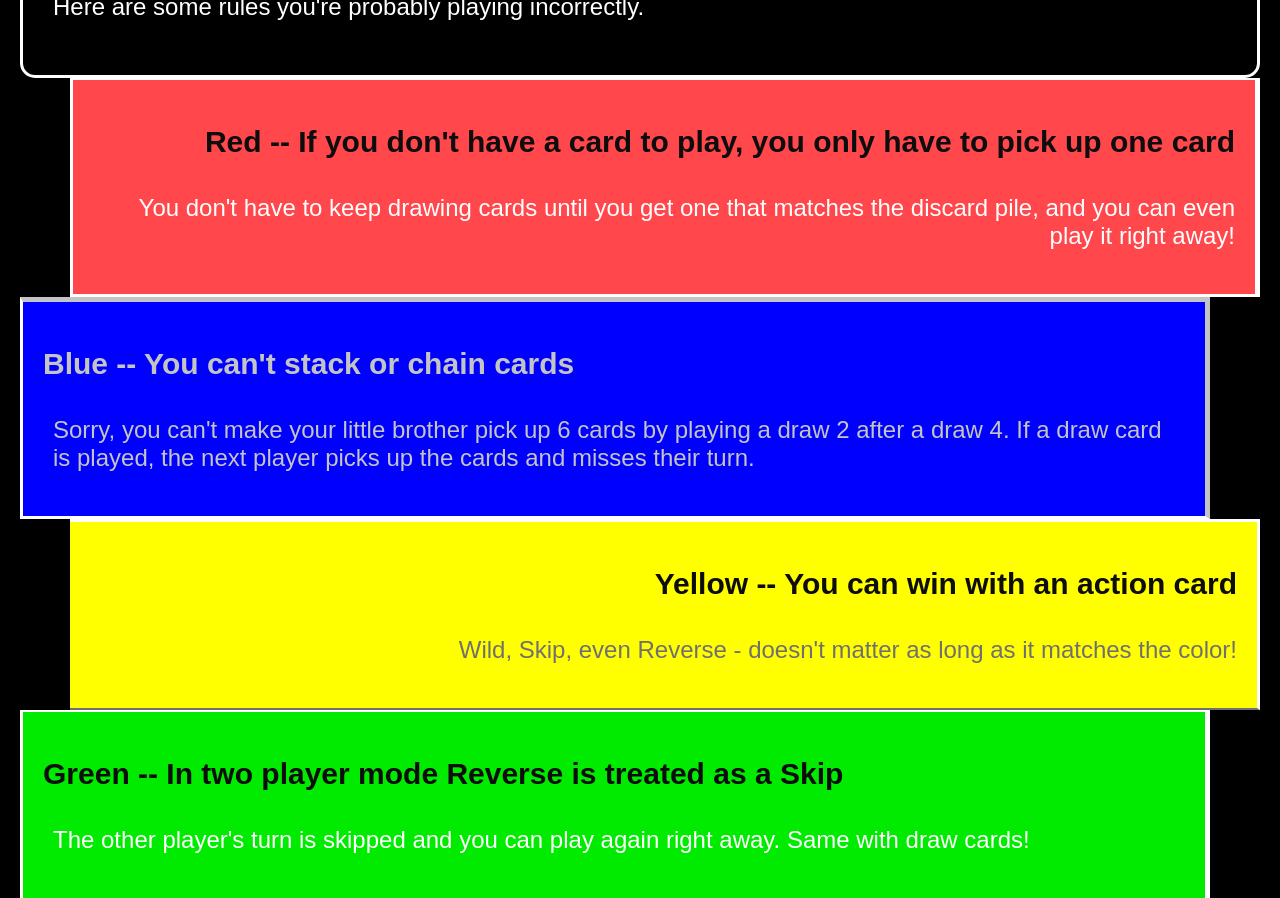
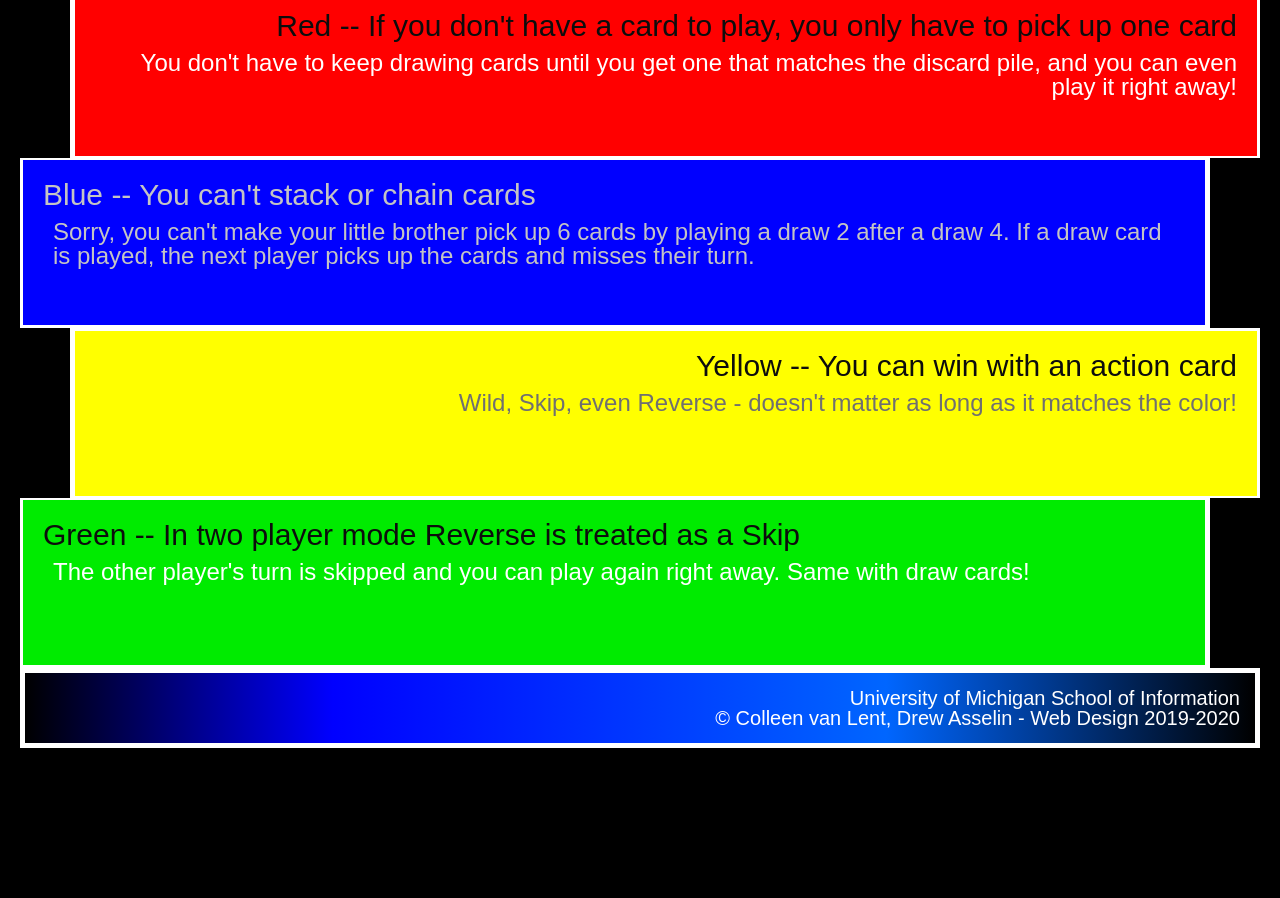
Before and after one commit to sonaavedik/hw2-f26-, a plain HTML site: page index.html in a window 1280 px wide. Shown: the part 540-1438 px from the top of the page. After the commit the page ends 1288 px from the top, so only its background shows below. Drawn offline with Linux system fonts and the light colour scheme.

Commit message:
Add files via upload

```diff
--- a/css/style.css
+++ b/css/style.css
@@ -5,6 +5,7 @@ body {
     margin-top: 20px;
     margin-left: 20px;
     margin-right: 20px;
+    margin-bottom: 0;
 }
 
 h1 {
@@ -20,8 +21,8 @@ h2 {
 
 p {
     font-size: 24px;
+    padding-top: 10px;
     padding-left: 10px;
-    padding-top: 10px;
 }
 
 img {
@@ -44,11 +45,11 @@ div {
 }
 
 .red {
-    background-color: #FF474C;
+    background-color: #FF0000;
     text-align: right;
     margin-left: 50px;
-    border-right: 5px solid;
-    border-top: 2px solid;
+    border-bottom: 2px solid;
+    border-left: 5px solid;
 }
 
 .blue {
@@ -56,11 +57,14 @@ div {
     text-align: left;
     margin-right: 50px;
     border-right: 5px solid;
-    border-top: 5px solid;
+    border-top: 2px solid;
+}
+
+.blue h2 {
     color: #C4C4C4;
 }
 
-.blue h2 {
+.blue p {
     color: #C4C4C4;
 }
 
@@ -69,7 +73,10 @@ div {
     text-align: right;
     margin-left: 50px;
     border-bottom: 2px solid;
-    border-left: 5px;
+    border-left: 5px solid;
+}
+
+.yellow p {
     color: #707070;
 }
 
@@ -81,12 +88,8 @@ div {
     border-top: 2px solid;
 }
 
-footer  {
+footer {
     font-size: 20px;
-    text-align: right;
-    padding-bottom: 20px;
-    padding-right: 20px;
-    padding-top: 20px;
     border: 5px solid #ffffff;
     background: linear-gradient(
         to right,
@@ -96,3 +99,11 @@ footer  {
         #000000 100%
     );
 }
+
+footer p {
+    font-size: 20px;
+    text-align: right;
+    padding-top: 15px;
+    padding-right: 15px;
+    padding-bottom: 15px;
+}
--- a/index.html
+++ b/index.html
@@ -3,10 +3,10 @@
 <head>
   <meta charset="UTF-8">
   <meta name="viewport" content="width=device-width, initial-scale=1.0">
-  <link rel="reset" href="css/html5reset.css">
+  <link rel="stylesheet" href="css/html5reset.css">
   <link rel="stylesheet" href="css/style.css">
  <title>4 Uno Rules You're Playing Wrong</title>
- <link rel="icon" href="images/favicon.ico">
+  <link rel="icon" type="image/x-icon" href="/images/favicon.ico">
 </head>
 <body>
   <main>
```
Lines whose indentation alone changed are shown as unchanged.
